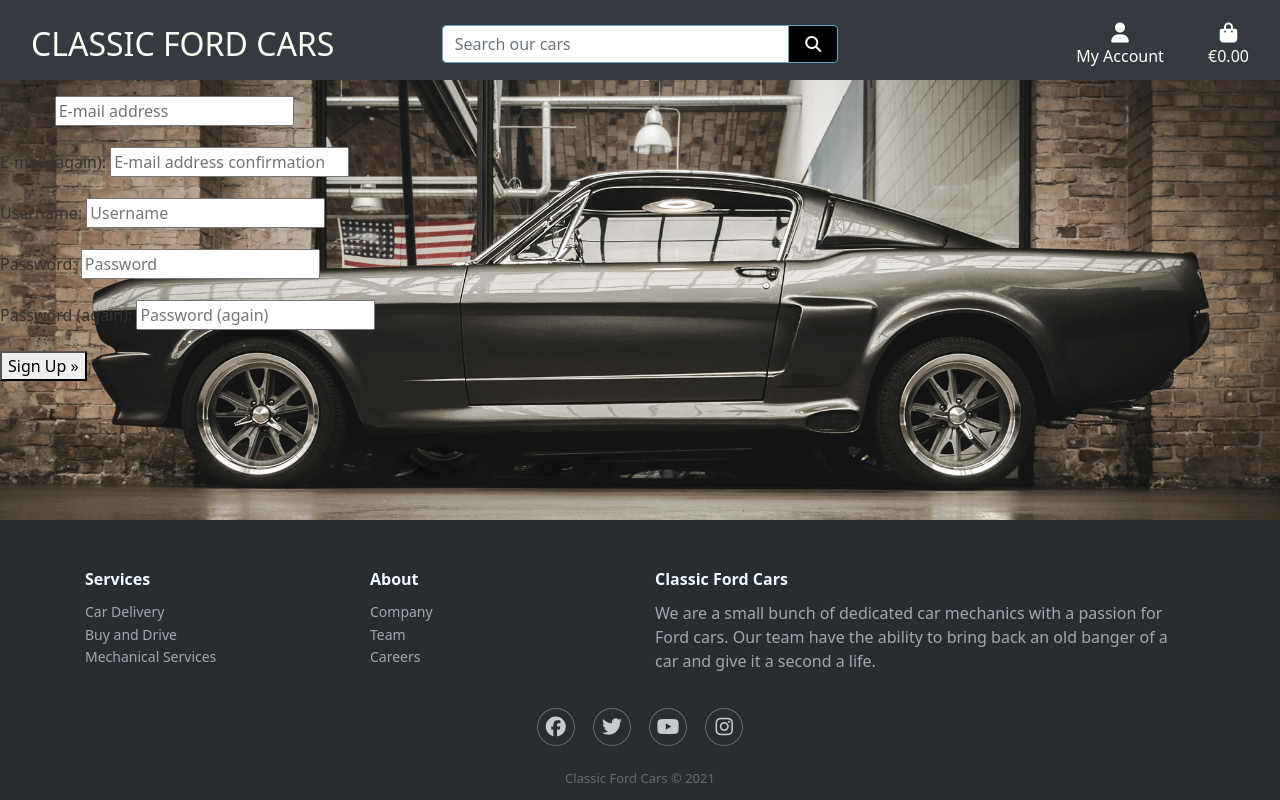
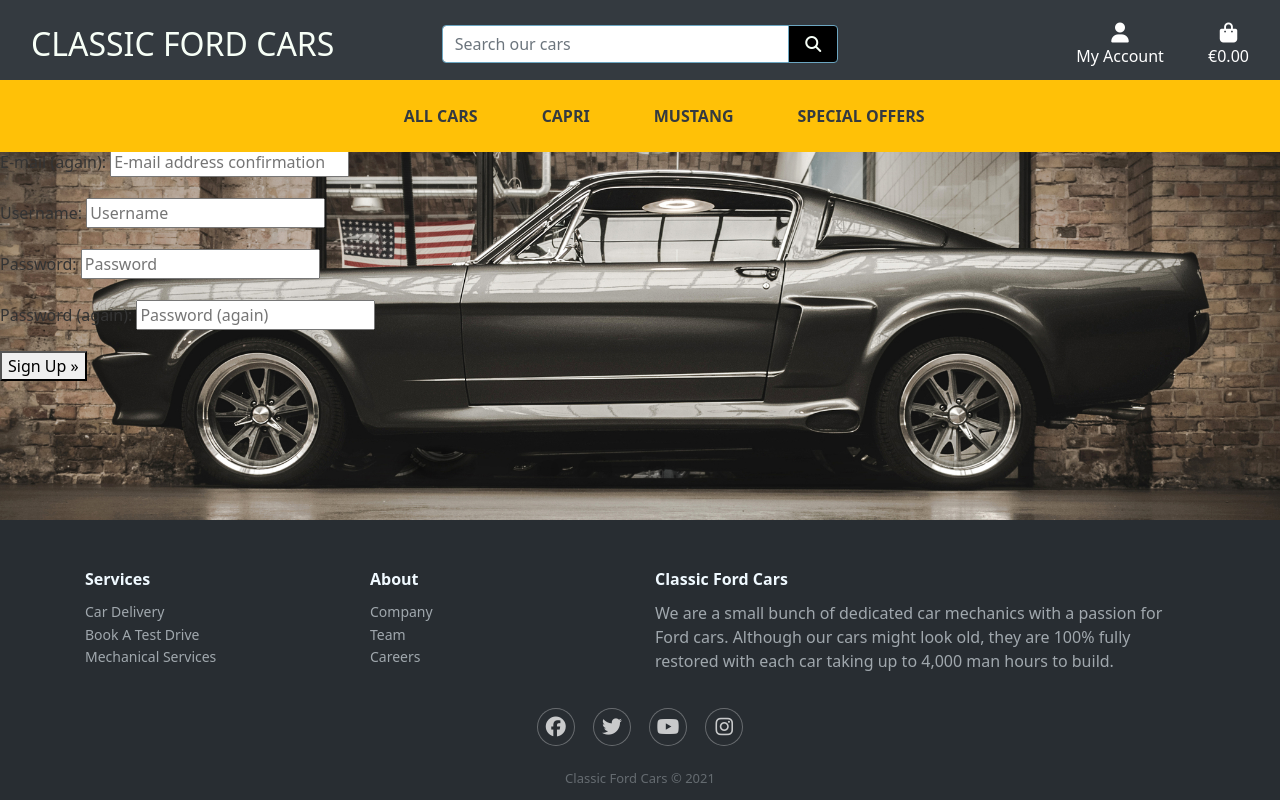
Before and after one commit to Code-Institute-Submissions/mickmccann-MS4-Classic-Ford-Cars_NovResub, a Django app: page /accounts/signup/ in a window 1280 px wide. Run offline with Django 3.2, Linux system fonts and the light colour scheme; parts of the project's set-up code (start-up, migrations or seed data) failed here and were passed over; some libraries are stand-ins or nearby versions.

Commit message:
Homepage finished with navbar testing

```diff
--- a/home/templates/home/index.html
+++ b/home/templates/home/index.html
@@ -13,7 +13,7 @@
 <div class="container">
     <h4>
         <a href="" class="discover-cars-btn btn btn-lg rounded-8 text-uppercase py-3">
-            Discover
+            Discover Now!
         </a>
     </h4>
 </div>
--- a/templates/base.html
+++ b/templates/base.html
@@ -97,6 +97,15 @@
                 </ul>
             </div>
         </div>
+        <div class="row bg-dark bg-gradient">
+            <nav class="navbar navbar-expand-lg navbar-light bg-warning w-100">
+                <button class="navbar-toggler" type="button" data-toggle="collapse" data-target="#main-nav" aria-controls="main-nav" aria-expanded="false" aria-label="Toggle navigation">
+                    <span class="navbar-toggler-icon"></span>
+                </button>
+                    {% include 'includes/mobile_top_header.html' %}
+                    {% include 'includes/main_nav.html' %}
+            </nav>
+        </div>
     </header>
 
     {% if messages %}
@@ -120,7 +129,7 @@
                         <h3>Services</h3>
                         <ul>
                             <li><a href="#">Car Delivery</a></li>
-                            <li><a href="#">Buy and Drive</a></li>
+                            <li><a href="#">Book A Test Drive</a></li>
                             <li><a href="#">Mechanical Services</a></li>
                         </ul>
                     </div>
@@ -134,7 +143,7 @@
                     </div>
                     <div class="col-md-6 item text">
                         <h3>Classic Ford Cars</h3>
-                        <p>We are a small bunch of dedicated car mechanics with a passion for Ford cars. Our team have the ability to bring back an old banger of a car and give it a second a life.</p>
+                        <p>We are a small bunch of dedicated car mechanics with a passion for Ford cars. Although our cars might look old, they are 100% fully restored with each car taking up to 4,000 man hours to build.</p>
                     </div>
                     <div class="col item social">
                         <a href="https://www.facebook.com/" target="_blank"><i class="fab fa-facebook"></i></a>
--- /dev/null
+++ b/templates/includes/main_nav.html
@@ -0,0 +1,47 @@
+<div class="collapse navbar-collapse" id="main-nav">
+    <ul class="navbar-nav navbar w-auto mx-auto">
+        <li class="nav-item dropdown">
+            <a class="logo-font font-weight-bold nav-link text-dark mr-5" href="#" id="all-cars-link" data-toggle="dropdown" aria-haspopup="true" aria-expanded="false">
+                All Cars
+            </a>
+            <div class="dropdown-menu border-0" aria-labelledby="all-cars-link">
+                <a href="" class="dropdown-item">By Price</a>
+                <a href="" class="dropdown-item ">By Rating</a>
+                <a href="" class="dropdown-item ">By Category</a>
+                <a href="" class="dropdown-item">All Cars</a>
+            </div>
+        </li>
+
+        <li class="nav-item dropdown">
+            <a class="logo-font font-weight-bold nav-link text-dark mr-5" href="#" id="capri-link" data-toggle="dropdown" aria-haspopup="true" aria-expanded="false">
+                Capri
+            </a>
+            <div class="dropdown-menu border-0" aria-labelledby="capri-link">
+                <a href="" class="dropdown-item">Capri MkI 1600 GT XL</a>
+                <a href="" class="dropdown-item">Capri 2.0 Mark 1</a>
+                <a href="" class="dropdown-item">Restored Capri Rally Cars</a>
+            </div>
+        </li>
+
+        <li class="nav-item dropdown">
+            <a class="logo-font font-weight-bold nav-link text-dark mr-5" href="#" id="mustang-link" data-toggle="dropdown" aria-haspopup="true" aria-expanded="false">
+                Mustang
+            </a>
+            <div class="dropdown-menu border-0" aria-labelledby="mustang-link">
+                <a href="" class="dropdown-item">Mustang Mach 1</a>
+                <a href="" class="dropdown-item">Racing Mustangs</a>
+                <a href="" class="dropdown-item">All Mustang Cars</a>
+            </div>
+        </li>
+
+        <li class="nav-item dropdown">
+            <a class="logo-font font-weight-bold nav-link text-dark" href="#" id="specials-link" data-toggle="dropdown" aria-haspopup="true" aria-expanded="false">
+                Special Offers
+            </a>
+            <div class="dropdown-menu border-0" aria-labelledby="specials-link">
+                <a href="" class="dropdown-item">New Arrivals</a>
+                <a href="" class="dropdown-item">All Specials</a>
+            </div>
+        </li>
+    </ul>
+</div>
--- /dev/null
+++ b/templates/includes/mobile_top_header.html
@@ -0,0 +1,58 @@
+<ul>
+    <li class="list-inline-item">
+      <a class="text-white nav-link d-block d-lg-none" href="#" id="mobile-search" data-toggle="dropdown" aria-haspopup="true" aria-expanded="false">
+          <div class="text-center">
+              <div><i class="fas fa-search fa-lg text-dark"></i></div>
+              <p class="my-0 text-dark">Search</p>
+          </div>
+      </a>
+      <div class="dropdown-menu border-0 w-100 p-3 rounded-0 my-0" aria-labelledby="mobile-search">
+          <form class="form" method="GET" action="">
+              <div class="input-group w-100">
+                  <input class="form-control border border-black rounded-0" type="text" name="q" placeholder="Search our cars">
+                  <div class="input-group-append">
+                      <button class="form-control form-control btn btn-black border border-black rounded-0" type="submit">
+                          <span class="icon">
+                              <i class="fas fa-search"></i>
+                          </span>
+                      </button>
+                  </div>
+              </div>
+          </form>
+      </div>
+  </li>
+  <li class="list-inline-item dropdown">
+      <a class="text-white nav-link d-block d-lg-none" href="#" id="user-options" data-toggle="dropdown" aria-haspopup="true" aria-expanded="false">
+          <div class="text-center">
+              <div><i class="fas fa-user fa-lg text-dark"></i></div>
+              <p class="my-0 text-dark">My Account</p>
+          </div>
+      </a>
+      <div class="dropdown-menu border-0" aria-labelledby="user-options">
+          {% if request.user.is_authenticated %}
+              {% if request.user.is_superuser %}
+                  <a href="{% url 'account_logout' %}" class="dropdown-item">Product Management</a>
+              {% endif %}
+              <a href="" class="dropdown-item">My Profile</a>
+              <a href="{% url 'account_logout' %}" class="dropdown-item">Logout</a>
+          {% else %}
+              <a href="{% url 'account_signup' %}" class="dropdown-item">Register</a>
+              <a href="{% url 'account_login' %}" class="dropdown-item">Login</a>
+          {% endif %}
+      </div>
+  </li>
+  <li class="list-inline-item">
+      <a class="{% if grand_total %}text-primary font-weight-bold{% else %}text-white{% endif %} nav-link d-block d-lg-none" href="">
+          <div class="text-center">
+              <div><i class="fas fa-shopping-bag fa-lg text-dark"></i></div>
+              <p class="my-0 text-dark">
+                  {% if grand_total %}
+                      ${{ grand_total|floatformat:2 }}
+                  {% else %}
+                      €0.00
+                  {% endif %}
+              </p>
+          </div>
+      </a>
+    </li>
+  </ul>
```
Also changed, not shown: TESTING.md (+17 -1 lines), wireframes/navbar_larger.png (added), wireframes/navbar_mobile.png (added), wireframes/navbar_smaller.png (added).
